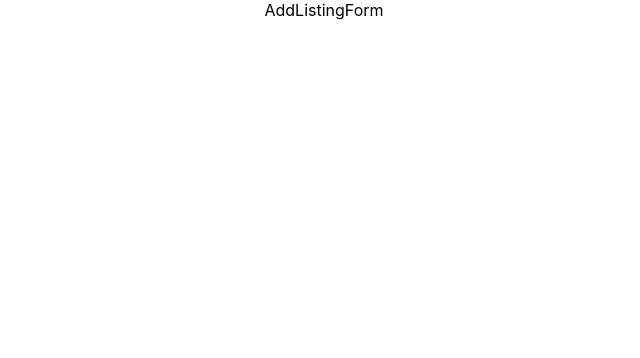
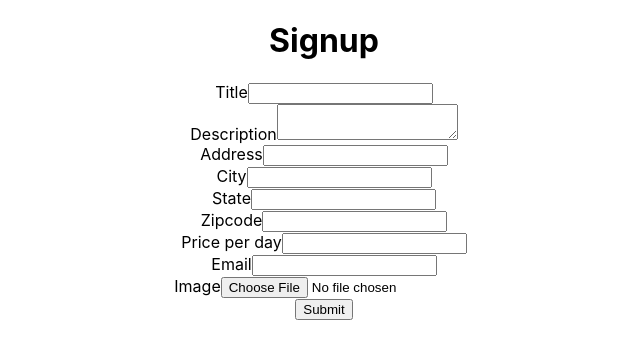
Before and after one commit to jjin286/react-sharebnb, a React (Create React App) app: page /listing/add in a window 1280 px wide. Shown: the top 358 px of the page, without its empty margins (316-956 px from the left). Built offline with nearby package versions, Linux system fonts and the light colour scheme; no server answers.

Commit message:
WIP listing upload

```diff
--- a/src/AddListingForm.js
+++ b/src/AddListingForm.js
@@ -1,8 +1,138 @@
 import React from 'react';
+import { useState } from 'react';
 
 function AddListingForm() {
+  const [formData, setFormData] = useState({
+    title: "",
+    description:"",
+    address:"",
+    city:"",
+    state:"",
+    zipcode:"",
+    price_per_day:"",
+    host_id:""
+  })
+  const [image, setImage] = useState(null);
+
+  function handleChange(evt){
+    const [name, value] = evt.target;
+
+    setFormData(curr => {
+      return {...curr, [name]:value}
+    });
+  }
+
+  function handleFileChange(evt){
+    setImage(evt.target.files[0]);
+  }
+
+  function handleSubmit(){
+
+  }
+
+
   return (
-    <div>AddListingForm</div>
+    <div className='AddListingForm'>
+      <h1>Signup</h1>
+      <form
+        onSubmit={handleSubmit}
+        className="bg-secondary bg-opacity-75 p-3 rounded"
+      >
+        <div className="mb-3">
+          <label htmlFor="title">Title</label>
+          <input
+            id="title"
+            className="form-control  "
+            name="title"
+            onChange={handleChange}
+          />
+        </div>
+
+        <div className="mb-3">
+          <label htmlFor="description">Description</label>
+          <textarea
+            id="description"
+            className="form-control  "
+            name="description"
+            onChange={handleChange}
+          />
+        </div>
+
+        <div className="mb-3">
+          <label htmlFor="address">Address</label>
+          <input
+            id="address"
+            className="form-control  "
+            name="address"
+            onChange={handleChange}
+          />
+        </div>
+
+        <div className="mb-3">
+          <label htmlFor="city">City</label>
+          <input
+            id="city"
+            className="form-control  "
+            name="city"
+            onChange={handleChange}
+          />
+        </div>
+        <div className="mb-3">
+          <label htmlFor="state">State</label>
+          <input
+            id="state"
+            className="form-control  "
+            name="state"
+            onChange={handleChange}
+          />
+        </div>
+        <div className="mb-3">
+          <label htmlFor="zipcode">Zipcode</label>
+          <input
+            id="zipcode"
+            className="form-control  "
+            name="zipcode"
+            onChange={handleChange}
+          />
+        </div>
+        <div className="mb-3">
+          <label htmlFor="price_per_day">Price per day</label>
+          <input
+            id="price_per_day"
+            type="number"
+            className="form-control  "
+            name="price_per_day"
+            onChange={handleChange}
+          />
+        </div>
+
+        <div className="mb-3">
+          <label htmlFor="email">Email</label>
+          <input
+            id="email"
+            type="email"
+            className="form-control  "
+            name="email"
+            onChange={handleChange}
+          />
+        </div>
+        <div className="mb-3">
+          <label htmlFor="image">Image</label>
+          <input
+            id="image"
+            type="file"
+            className="form-control  "
+            name="image"
+            onChange={handleFileChange}
+          />
+        </div>
+
+        <button className="btn btn-light opacity-75" type="submit">
+          Submit
+        </button>
+
+      </form>
+    </div>
   );
 }
 
--- a/src/ListingCard.js
+++ b/src/ListingCard.js
@@ -1,8 +1,13 @@
 import React from 'react';
 
-function ListingCard() {
+function ListingCard({listing}) {
   return (
-    <div>ListingCard</div>
+    <div className='ListingCard'>
+      <img src={listing.image} alt={listing.title}/>
+      <p>{listing.title}</p>
+      <p>{listing.city}</p>
+      <p>{listing.price_per_day}</p>
+    </div>
   );
 }
 
--- a/src/ListingsList.js
+++ b/src/ListingsList.js
@@ -1,8 +1,28 @@
-import React from 'react';
+import React, { useEffect } from 'react';
+import { useState } from 'react';
+import SharebnbApi from './api';
+import ListingCard from './ListingCard';
+import SearchForm from './SearchForm';
 
 function ListingsList() {
+  const [listings, setListings] = useState([]);
+
+  useEffect(() => {
+    async function getListings(){
+      setListings(await SharebnbApi.getListings());
+    }
+    getListings();
+  }, []);
+
+  async function getListings(searchTerm) {
+    setListings(await SharebnbApi.getListings({ search: searchTerm }));
+  }
+
   return (
-    <div>ListingsList</div>
+    <div className="ListingsList">
+      <SearchForm search={getListings}/>
+      {listings.map(l => <ListingCard listing={l} />)}
+    </div>
   );
 }
 
--- a/src/SearchForm.js
+++ b/src/SearchForm.js
@@ -1,8 +1,32 @@
-import React from 'react';
+import React, { useState } from 'react';
 
-function SearchForm() {
+function SearchForm({search}) {
+  const [searchTerm, setSearchTerm] = useState("");
+
+  function handleChange(evt){
+    const searchTerm = evt.target.value;
+    setSearchTerm(searchTerm);
+  }
+
+  function handleSubmit(evt){
+    evt.preventDefault();
+    search(searchTerm.trim());
+  }
+
   return (
-    <div>SearchForm</div>
+    <div className='SearchForm'>
+      <form onSubmit={handleSubmit}>
+        <input
+          className=""
+          name="search"
+          onChange={handleChange}
+          value={searchTerm}
+        />
+        <button type="submit">
+          Search
+        </button>
+      </form>
+    </div>
   );
 }
 
```
